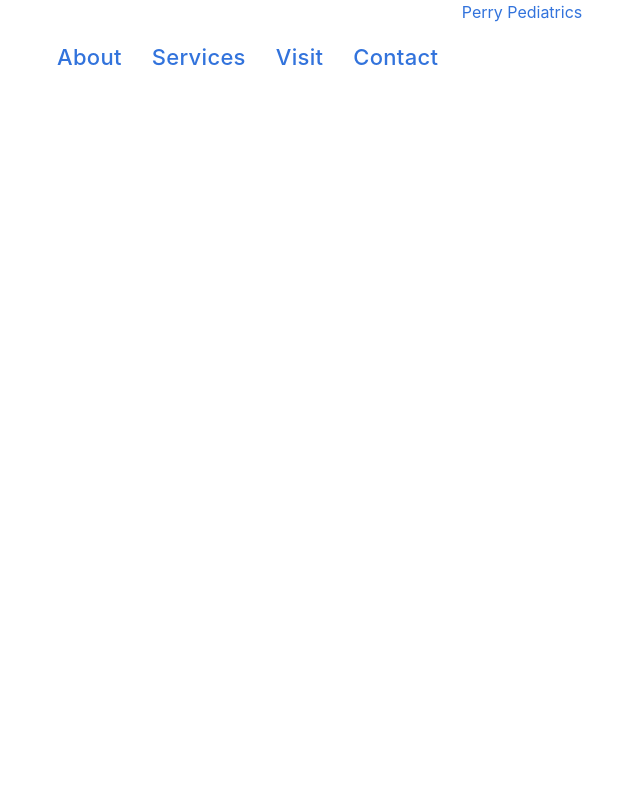
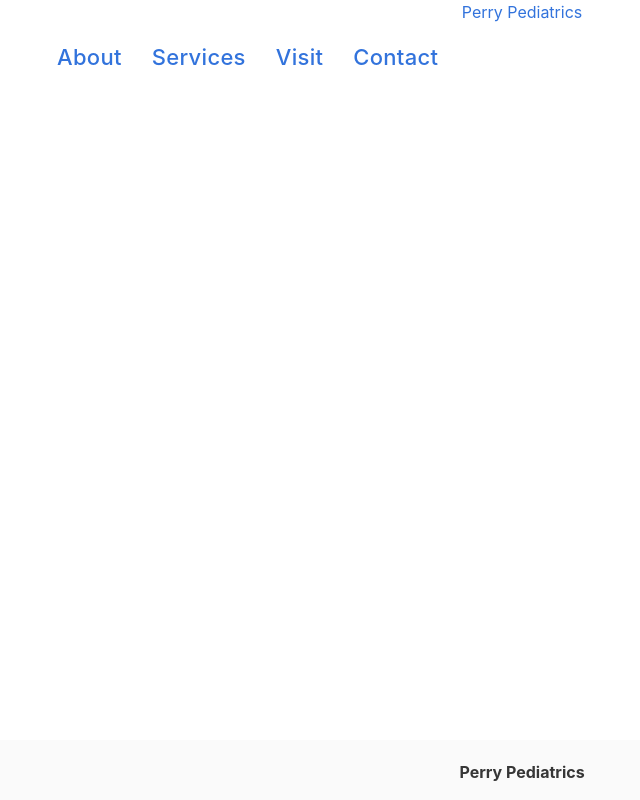
Before and after one commit to Ryancrawfordny/Perry-Pediatrics, a React (Create React App) app in the folder perry-pediatrics/: page /contact in a window 1280 px wide. Shown: the whole page, without its empty margins (118-758 px from the left). Built offline with nearby package versions, Linux system fonts and the light colour scheme.

Commit message:
working on footer

```diff
--- a/perry-pediatrics/src/App.js
+++ b/perry-pediatrics/src/App.js
@@ -2,7 +2,7 @@
 import './App.css';
 import Header from './components/Header/Header'
 import Home from './components/Home/Home'
-// import Footer from './components/Footer/Footer'
+import Footer from './components/Footer/Footer'
 import { Route } from "react-router-dom";
 import About from './components/About/About'
 import Services from './components/Services/Services'
@@ -24,7 +24,7 @@
         <Route exact path="/contact" component={Contact} />
       </main>
       <footer>
-      {/* <Footer /> */}
+      <Footer />
       </footer>
 
 
--- a/perry-pediatrics/src/components/Footer/Footer.css
+++ b/perry-pediatrics/src/components/Footer/Footer.css
@@ -0,0 +1,11 @@
+.footer {
+    position: fixed;
+    left: 0;
+    bottom: 0;
+    width: 100%;
+    height: 40px;
+    color: black;
+    text-align: center;
+    padding-top: 20px;
+    padding-bottom: 40px;
+}
--- a/perry-pediatrics/src/components/Footer/Footer.jsx
+++ b/perry-pediatrics/src/components/Footer/Footer.jsx
@@ -0,0 +1,22 @@
+import React, { Component } from "react";
+// import { Link } from "react-router-dom";
+import './Footer.css'
+
+class Footer extends Component {
+    render() {
+        return (
+            <footer className="footer">
+                <div className="content has-text-centered">
+                    <p>
+                        <strong>Perry Pediatrics</strong>
+                    </p>
+                </div>
+
+            </footer>
+        )
+
+    }
+}
+
+
+export default Footer;
```
